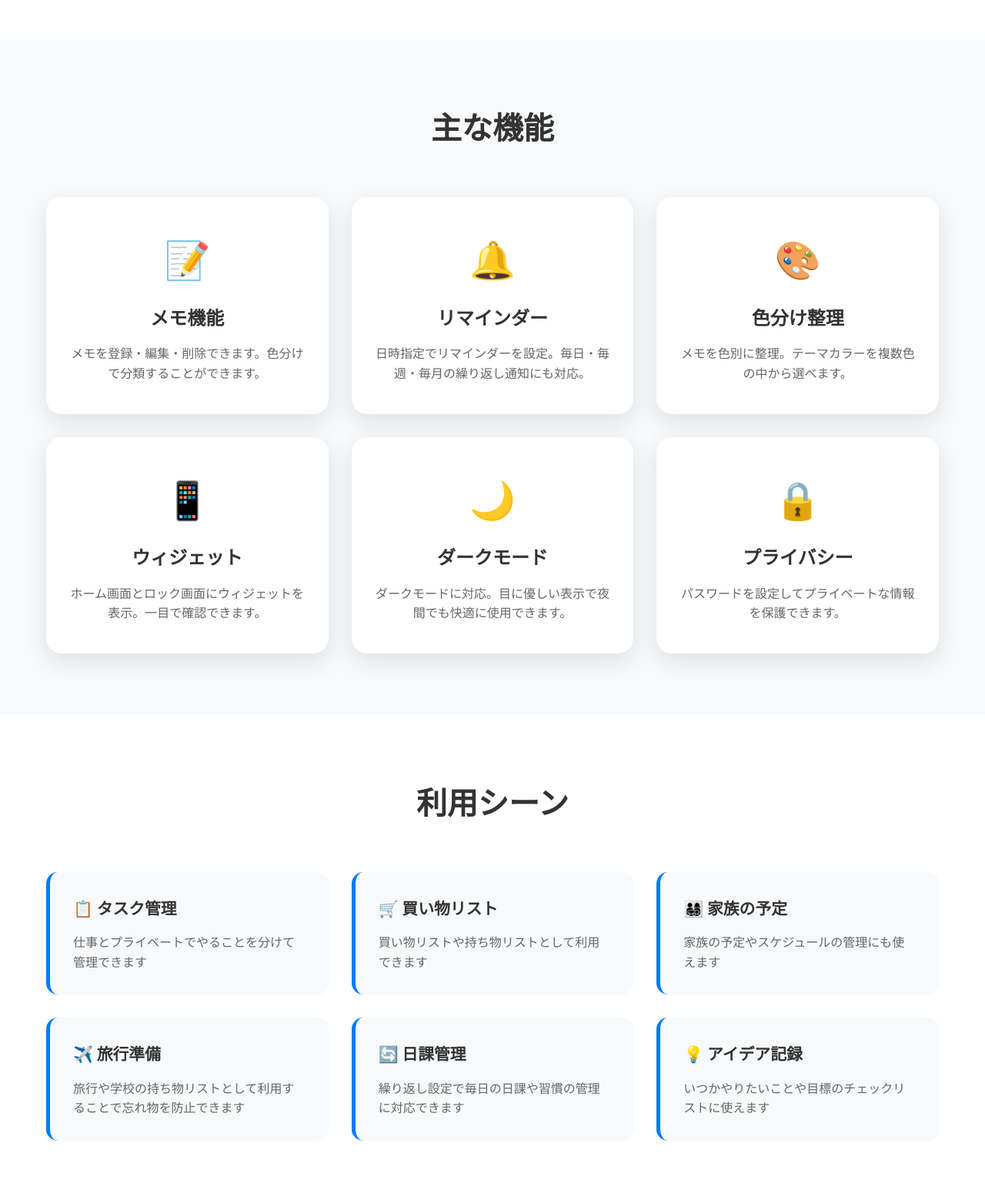
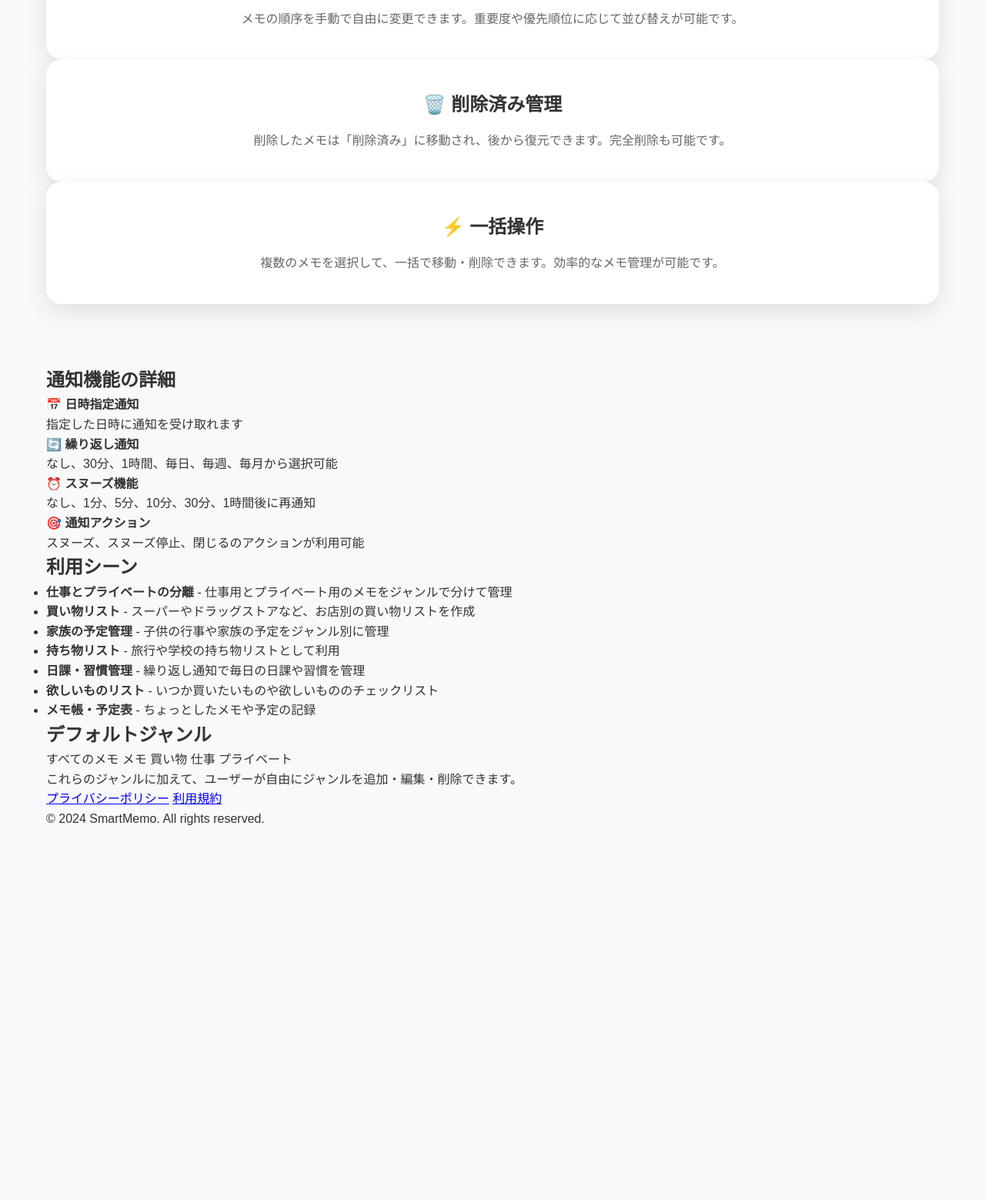
Before and after one commit to indicatorn/smartmemo-support, a plain HTML site: page index.html in a window 1280 px wide. Shown: the part 818-2377 px from the top of the page at 77% size. After the commit the page ends 1895 px from the top, so only its background shows below. Drawn offline with Linux system fonts and the light colour scheme.

Commit message:
Fix GitHub Pages content based on actual app features
- Update index.html with correct features (genre classification, notifications, manual sorting, etc.)
- Remove non-existent features (color management, iCloud sync, widgets, password)
- Update README.md from GitHub Pages setup instructions to app description
- Add detailed notification features and usage scenarios

```diff
--- a/index.html
+++ b/index.html
@@ -5,152 +5,110 @@
     <meta name="viewport" content="width=device-width, initial-scale=1.0">
     <title>SmartMemo - シンプルリマインダー</title>
     <link rel="stylesheet" href="styles.css">
-    <link href="https://fonts.googleapis.com/css2?family=Noto+Sans+JP:wght@300;400;500;700&display=swap" rel="stylesheet">
 </head>
 <body>
-    <header class="header">
-        <div class="container">
-            <div class="app-icon">
-                <div class="icon-placeholder">
-                    📝
-                </div>
-            </div>
-            <h1 class="app-title">SmartMemo</h1>
-            <p class="app-subtitle">シンプルリマインダー</p>
-        </div>
-    </header>
+    <div class="container">
+        <header>
+            <h1>SmartMemo</h1>
+            <p class="subtitle">シンプルリマインダー</p>
+        </header>
 
-    <main class="main">
-        <section class="hero">
-            <div class="container">
-                <h2 class="hero-title">シンプルで直感的！<br>メモとリマインダーを一つのアプリで管理</h2>
-                <p class="hero-description">
-                    SmartMemoは、メモとリマインダーをシンプルに管理できるアプリです。<br>
-                    日々のタスク、重要な予定、忘れてはいけないことを確実に記録し、適切なタイミングで通知します。
-                </p>
-                <div class="download-buttons">
-                    <a href="#" class="download-btn ios">
-                        <img src="https://developer.apple.com/assets/elements/badges/download-on-the-app-store.svg" alt="App Storeでダウンロード">
-                    </a>
-                </div>
-            </div>
-        </section>
+        <main>
+            <section class="app-description">
+                <h2>アプリについて</h2>
+                <p>SmartMemoは、シンプルで使いやすいリマインダーアプリです。メモをジャンル別に分類し、通知機能で忘れ物を防止します。</p>
+            </section>
 
-        <section class="features">
-            <div class="container">
-                <h2 class="section-title">主な機能</h2>
-                <div class="features-grid">
+            <section class="features">
+                <h2>主な機能</h2>
+                <div class="feature-grid">
                     <div class="feature-card">
-                        <div class="feature-icon">📝</div>
-                        <h3>メモ機能</h3>
-                        <p>メモを登録・編集・削除できます。色分けで分類することができます。</p>
+                        <h3>📝 メモ管理</h3>
+                        <p>メモの作成、編集、削除が簡単にできます。直感的な操作で素早くメモを管理できます。</p>
                     </div>
+
                     <div class="feature-card">
-                        <div class="feature-icon">🔔</div>
-                        <h3>リマインダー</h3>
-                        <p>日時指定でリマインダーを設定。毎日・毎週・毎月の繰り返し通知にも対応。</p>
+                        <h3>🏷️ ジャンル別分類</h3>
+                        <p>メモをジャンル（タグ）で分類できます。「仕事」「買い物」「プライベート」など、自由にジャンルを作成・管理できます。</p>
                     </div>
+
                     <div class="feature-card">
-                        <div class="feature-icon">🎨</div>
-                        <h3>色分け整理</h3>
-                        <p>メモを色別に整理。テーマカラーを複数色の中から選べます。</p>
+                        <h3>🔔 通知機能</h3>
+                        <p>指定した日時に通知を受け取れます。繰り返し通知（毎日・毎週・毎月）やスヌーズ機能も対応しています。</p>
                     </div>
+
                     <div class="feature-card">
-                        <div class="feature-icon">📱</div>
-                        <h3>ウィジェット</h3>
-                        <p>ホーム画面とロック画面にウィジェットを表示。一目で確認できます。</p>
+                        <h3>📋 手動並び替え</h3>
+                        <p>メモの順序を手動で自由に変更できます。重要度や優先順位に応じて並び替えが可能です。</p>
                     </div>
+
                     <div class="feature-card">
-                        <div class="feature-icon">🌙</div>
-                        <h3>ダークモード</h3>
-                        <p>ダークモードに対応。目に優しい表示で夜間でも快適に使用できます。</p>
+                        <h3>🗑️ 削除済み管理</h3>
+                        <p>削除したメモは「削除済み」に移動され、後から復元できます。完全削除も可能です。</p>
                     </div>
+
                     <div class="feature-card">
-                        <div class="feature-icon">🔒</div>
-                        <h3>プライバシー</h3>
-                        <p>パスワードを設定してプライベートな情報を保護できます。</p>
+                        <h3>⚡ 一括操作</h3>
+                        <p>複数のメモを選択して、一括で移動・削除できます。効率的なメモ管理が可能です。</p>
                     </div>
                 </div>
-            </div>
-        </section>
+            </section>
 
-        <section class="use-cases">
-            <div class="container">
-                <h2 class="section-title">利用シーン</h2>
-                <div class="use-cases-list">
-                    <div class="use-case">
-                        <h3>📋 タスク管理</h3>
-                        <p>仕事とプライベートでやることを分けて管理できます</p>
+            <section class="notification-features">
+                <h2>通知機能の詳細</h2>
+                <div class="notification-grid">
+                    <div class="notification-item">
+                        <h4>📅 日時指定通知</h4>
+                        <p>指定した日時に通知を受け取れます</p>
                     </div>
-                    <div class="use-case">
-                        <h3>🛒 買い物リスト</h3>
-                        <p>買い物リストや持ち物リストとして利用できます</p>
+                    <div class="notification-item">
+                        <h4>🔄 繰り返し通知</h4>
+                        <p>なし、30分、1時間、毎日、毎週、毎月から選択可能</p>
                     </div>
-                    <div class="use-case">
-                        <h3>👨‍👩‍👧‍👦 家族の予定</h3>
-                        <p>家族の予定やスケジュールの管理にも使えます</p>
+                    <div class="notification-item">
+                        <h4>⏰ スヌーズ機能</h4>
+                        <p>なし、1分、5分、10分、30分、1時間後に再通知</p>
                     </div>
-                    <div class="use-case">
-                        <h3>✈️ 旅行準備</h3>
-                        <p>旅行や学校の持ち物リストとして利用することで忘れ物を防止できます</p>
-                    </div>
-                    <div class="use-case">
-                        <h3>🔄 日課管理</h3>
-                        <p>繰り返し設定で毎日の日課や習慣の管理に対応できます</p>
-                    </div>
-                    <div class="use-case">
-                        <h3>💡 アイデア記録</h3>
-                        <p>いつかやりたいことや目標のチェックリストに使えます</p>
+                    <div class="notification-item">
+                        <h4>🎯 通知アクション</h4>
+                        <p>スヌーズ、スヌーズ停止、閉じるのアクションが利用可能</p>
                     </div>
                 </div>
+            </section>
+
+            <section class="usage-scenarios">
+                <h2>利用シーン</h2>
+                <ul class="scenario-list">
+                    <li><strong>仕事とプライベートの分離</strong> - 仕事用とプライベート用のメモをジャンルで分けて管理</li>
+                    <li><strong>買い物リスト</strong> - スーパーやドラッグストアなど、お店別の買い物リストを作成</li>
+                    <li><strong>家族の予定管理</strong> - 子供の行事や家族の予定をジャンル別に管理</li>
+                    <li><strong>持ち物リスト</strong> - 旅行や学校の持ち物リストとして利用</li>
+                    <li><strong>日課・習慣管理</strong> - 繰り返し通知で毎日の日課や習慣を管理</li>
+                    <li><strong>欲しいものリスト</strong> - いつか買いたいものや欲しいもののチェックリスト</li>
+                    <li><strong>メモ帳・予定表</strong> - ちょっとしたメモや予定の記録</li>
+                </ul>
+            </section>
+
+            <section class="default-genres">
+                <h2>デフォルトジャンル</h2>
+                <div class="genre-tags">
+                    <span class="genre-tag">すべてのメモ</span>
+                    <span class="genre-tag">メモ</span>
+                    <span class="genre-tag">買い物</span>
+                    <span class="genre-tag">仕事</span>
+                    <span class="genre-tag">プライベート</span>
+                </div>
+                <p>これらのジャンルに加えて、ユーザーが自由にジャンルを追加・編集・削除できます。</p>
+            </section>
+        </main>
+
+        <footer>
+            <div class="footer-links">
+                <a href="privacy-policy.html">プライバシーポリシー</a>
+                <a href="terms-of-service.html">利用規約</a>
             </div>
-        </section>
-
-        <section class="screenshots">
-            <div class="container">
-                <h2 class="section-title">スクリーンショット</h2>
-                <div class="screenshots-grid">
-                    <div class="screenshot-placeholder">
-                        <p>📱 メイン画面</p>
-                    </div>
-                    <div class="screenshot-placeholder">
-                        <p>📝 メモ作成</p>
-                    </div>
-                    <div class="screenshot-placeholder">
-                        <p>🔔 リマインダー設定</p>
-                    </div>
-                </div>
-            </div>
-        </section>
-
-        <section class="support">
-            <div class="container">
-                <h2 class="section-title">サポート</h2>
-                <div class="support-content">
-                    <p>アプリに関するご質問やサポートが必要な場合は、以下の方法でお問い合わせください。</p>
-                    <div class="contact-info">
-                        <p>📧 メール: support@smartmemo.app</p>
-                        <p>🐛 バグ報告: アプリ内の「お問い合わせ」から</p>
-                    </div>
-                </div>
-            </div>
-        </section>
-
-        <section class="legal">
-            <div class="container">
-                <h2 class="section-title">法的情報</h2>
-                <div class="legal-links">
-                    <a href="privacy-policy.html" class="legal-link">プライバシーポリシー</a>
-                    <a href="terms-of-service.html" class="legal-link">利用規約</a>
-                </div>
-            </div>
-        </section>
-    </main>
-
-    <footer class="footer">
-        <div class="container">
             <p>&copy; 2024 SmartMemo. All rights reserved.</p>
-        </div>
-    </footer>
+        </footer>
+    </div>
 </body>
 </html>
```
Also changed, not shown: 1 other file.
